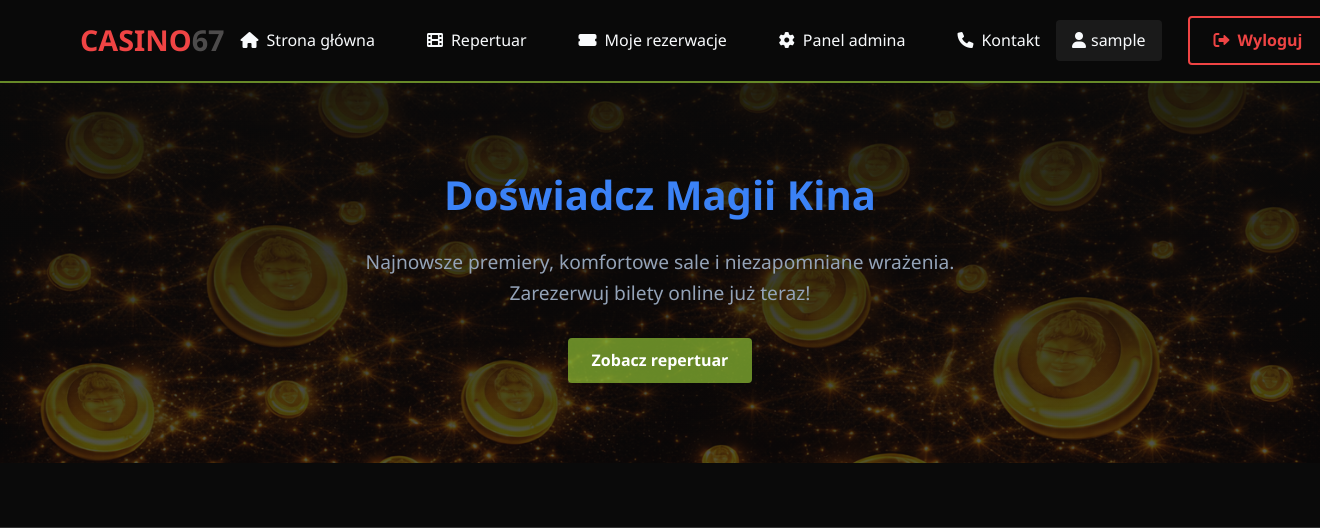
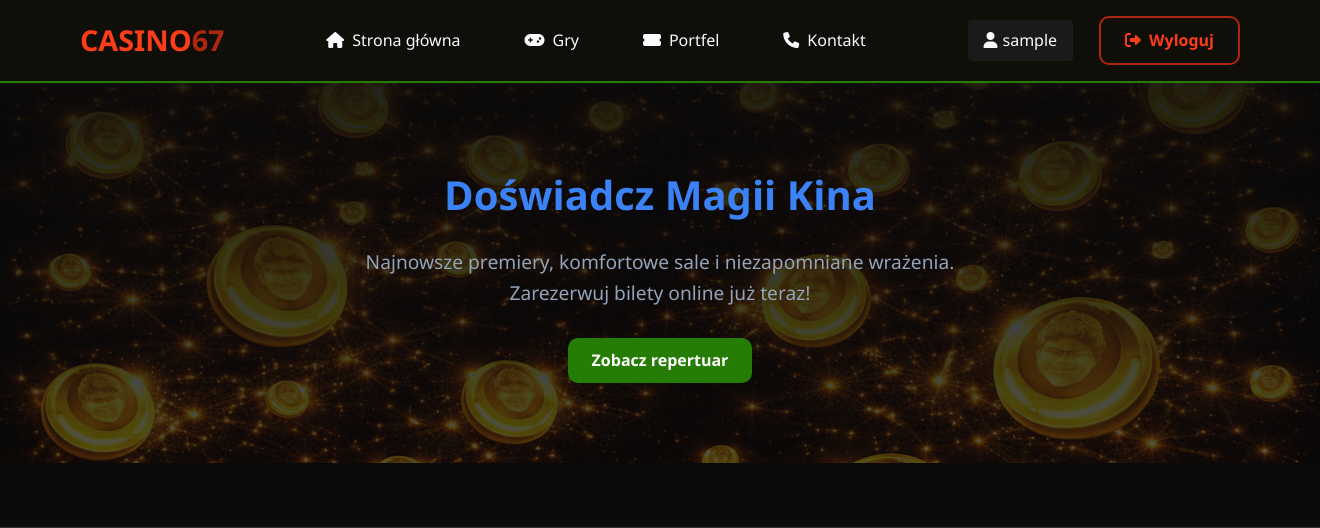
Before and after one commit to mmaciejakz/casino67, a PHP site: page /index.php in a window 1320 px wide. Shown: the top 528 px of the page. Run offline with PHP 8.4, Linux system fonts and the light colour scheme; the visitor is signed in with stand-in values (Sample User, id 1).

Commit message:
poprawienie headera

```diff
--- /dev/null
+++ b/header-style.css
@@ -0,0 +1,142 @@
+  :root{
+    --primary-black: #100E09;
+    --secondary-black:#333333;
+    --primary-red: #AD2710;
+    --secondary-red:#FC3D19;
+    --primary-green: #257D05;
+    --navlink: #f8fafc;
+  }
+
+* {
+    margin: 0;
+    padding: 0;
+    box-sizing: border-box;
+    font-family: 'Segoe UI', Tahoma, Geneva, Verdana, sans-serif;
+}
+
+  .nav-links{
+            display: flex;
+            align-items: center;      /* wyrównanie w pionie */
+            gap: 20px;                /* równe odstępy między przyciskami */
+            white-space: nowrap;      /* żeby tekst się nie łamał */
+        }
+
+.container{
+    max-width: 1200px;
+    margin: 0 auto;
+    padding: 0 20px;
+}
+
+header {
+    background-color: var(--primary-black);
+    backdrop-filter: blur(10px);
+    position: sticky;
+    top: 0;
+    z-index: 1000;
+    border-bottom: 2px solid var(--primary-green);
+}
+
+nav {
+    display: flex;
+    justify-content: space-between;
+    align-items: center;
+    padding: 1rem 0;
+}
+
+.logo {
+    font-size: 1.8rem;
+    font-weight: bold;
+    color: var(--secondary-red);
+    text-decoration: none;
+}
+
+.logo span {
+    color: var(--primary-red);
+}
+
+.nav-links {
+    display: flex;
+    gap: 2rem;
+    list-style: none;
+
+}
+
+.nav-links a {
+    color: var(--navlink);
+    text-decoration: none;
+    font-weight: 500;
+    padding: 0.5rem 1rem;
+    border-radius: 4px;
+    transition: all 0.3s ease;
+    display: flex;
+    align-items: center;
+    gap: 0.5rem;
+    border-radius: 10px;
+}
+
+.nav-links a:hover {
+    background-color: var(--primary-red);
+    color: var(--text-light);
+    transform: translateY(-2px);
+    box-shadow: 0 4px 12px rgba(30, 64, 175, 0.3);
+}
+
+.auth-buttons {
+    display: flex;
+    gap: 1rem;
+    align-items: center;
+}
+
+.btn {
+    padding: 0.6rem 1.5rem;
+    border: none;
+    border-radius: 10px;
+    font-weight: 600;
+    cursor: pointer;
+    transition: all 0.3s ease;
+    text-decoration: none;
+    display: inline-flex;
+    align-items: center;
+    gap: 0.5rem;
+    justify-content: center;
+}
+
+.btn-primary {
+    background-color: var(--primary-green);
+    color: white;
+}
+
+.btn-primary:hover {
+    background-color: var(--secondary-black);
+    transform: translateY(-2px);
+    box-shadow: 0 4px 12px rgba(30, 64, 175, 0.3);
+}
+
+.btn-secondary {
+    background-color: transparent;
+    color: var(--secondary-red);
+    border: 2px solid var(--primary-red);
+}
+
+.btn-secondary:hover {
+    background-color: var(--secondary-black);
+    transform: translateY(-2px);
+    box-shadow: 0 4px 12px rgba(30, 64, 175, 0.3);
+}
+
+.btn:disabled {
+    opacity: 0.6;
+    cursor: not-allowed;
+    transform: none !important;
+}
+
+
+.user-welcome {
+    color: var(--text-light);
+    padding: 0.5rem 1rem;
+    background: var(--secondary-dark);
+    border-radius: 4px;
+    display: flex;
+    align-items: center;
+    gap: 0.5rem;
+}
--- a/header.php
+++ b/header.php
@@ -1,39 +1,29 @@
-<!-- header.php - NAPRAWIONY -->
-<?php
-?>
 <!DOCTYPE html>
 <html lang="pl">
 <head>
     <meta charset="UTF-8">
     <meta name="viewport" content="width=device-width, initial-scale=1.0">
     <title>Casino 67</title>
-    <link rel="stylesheet" href="style.css">
+    <link rel="stylesheet" href="header-style.css">
+    <link rel="icon" type="image/x-icon" href="favicon.ico">
     <link rel="stylesheet" href="https://cdnjs.cloudflare.com/ajax/libs/font-awesome/6.0.0/css/all.min.css">
-    <link rel="icon" type="image/x-icon" href="favicon.ico">
     <style>
-        .nav-links{
-            display: flex;
-            align-items: center;      /* wyrównanie w pionie */
-            gap: 20px;                /* równe odstępy między przyciskami */
-            white-space: nowrap;      /* żeby tekst się nie łamał */
-        }
     </style>
 </head>
 <body>
-<!-- Nagłówek i nawigacja -->
 <header>
     <div class="container">
         <nav>
             <a href="index.php" class="logo">CASINO<span>67</span></a>
             <ul class="nav-links">
+
                 <li><a href="index.php"><i class="fas fa-home"></i> Strona główna</a></li>
-                <li><a href="movies.php"><i class="fas fa-film"></i> Repertuar</a></li>
+                <li><a href=""><i class="fas fa-gamepad"></i>Gry</a></li>
+
                 <?php if(isset($_SESSION['logged_in']) && $_SESSION['logged_in']): ?>
-                    <li><a href="user_reservations.php"><i class="fas fa-ticket-alt"></i> Moje rezerwacje</a></li>
-                    <?php if(isset($_SESSION['admin']) && $_SESSION['admin'] == 1): ?>
-                        <li><a href="admin.php"><i class="fas fa-cog"></i> Panel admina</a></li>
-                    <?php endif; ?>
+                    <li><a href=""><i class="fas fa-ticket-alt"></i>Portfel</a></li>
                 <?php endif; ?>
+
                 <li><a href="#kontakt"><i class="fas fa-phone"></i> Kontakt</a></li>
             </ul>
             <div class="auth-buttons">
--- a/style.css
+++ b/style.css
@@ -24,122 +24,6 @@ body {
     min-height: 100vh;
     line-height: 1.6;
 }
-
-.container {
-    max-width: 1200px;
-    margin: 0 auto;
-    padding: 0 20px;
-}
-
-
-header {
-    background-color: rgba(10, 10, 10, 0.95);
-    backdrop-filter: blur(10px);
-    position: sticky;
-    top: 0;
-    z-index: 1000;
-    border-bottom: 2px solid var(--primary-blue);
-}
-
-nav {
-    display: flex;
-    justify-content: space-between;
-    align-items: center;
-    padding: 1rem 0;
-}
-
-.logo {
-    font-size: 1.8rem;
-    font-weight: bold;
-    color: var(--secondary-blue);
-    text-decoration: none;
-}
-
-.logo span {
-    color: var(--accent-blue);
-}
-
-.nav-links {
-    display: flex;
-    gap: 2rem;
-    list-style: none;
-}
-
-.nav-links a {
-    color: var(--text-light);
-    text-decoration: none;
-    font-weight: 500;
-    padding: 0.5rem 1rem;
-    border-radius: 4px;
-    transition: all 0.3s ease;
-    display: flex;
-    align-items: center;
-    gap: 0.5rem;
-}
-
-.nav-links a:hover {
-    background-color: var(--primary-blue);
-    color: var(--text-light);
-}
-
-.auth-buttons {
-    display: flex;
-    gap: 1rem;
-    align-items: center;
-}
-
-.user-welcome {
-    color: var(--text-light);
-    padding: 0.5rem 1rem;
-    background: var(--secondary-dark);
-    border-radius: 4px;
-    display: flex;
-    align-items: center;
-    gap: 0.5rem;
-}
-
-.btn {
-    padding: 0.6rem 1.5rem;
-    border: none;
-    border-radius: 4px;
-    font-weight: 600;
-    cursor: pointer;
-    transition: all 0.3s ease;
-    text-decoration: none;
-    display: inline-flex;
-    align-items: center;
-    gap: 0.5rem;
-    justify-content: center;
-}
-
-.btn-primary {
-    background-color: var(--primary-blue);
-    color: white;
-}
-
-.btn-primary:hover {
-    background-color: var(--secondary-blue);
-    transform: translateY(-2px);
-    box-shadow: 0 4px 12px rgba(30, 64, 175, 0.3);
-}
-
-.btn-secondary {
-    background-color: transparent;
-    color: var(--secondary-blue);
-    border: 2px solid var(--secondary-blue);
-}
-
-.btn-secondary:hover {
-    background-color: rgba(59, 130, 246, 0.1);
-}
-
-.btn:disabled {
-    opacity: 0.6;
-    cursor: not-allowed;
-    transform: none !important;
-}
-
-
 .movies-grid {
     display: grid;
     grid-template-columns: repeat(auto-fill, minmax(280px, 1fr));
```
